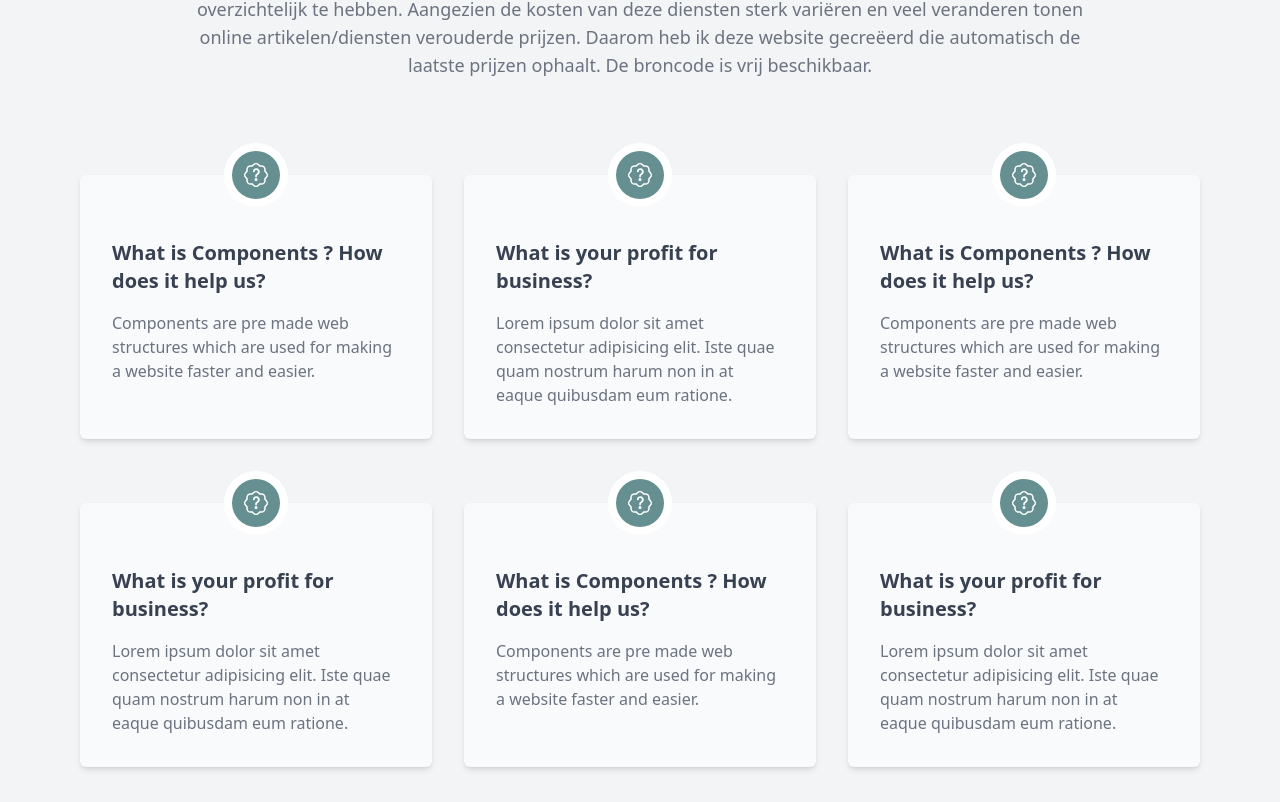
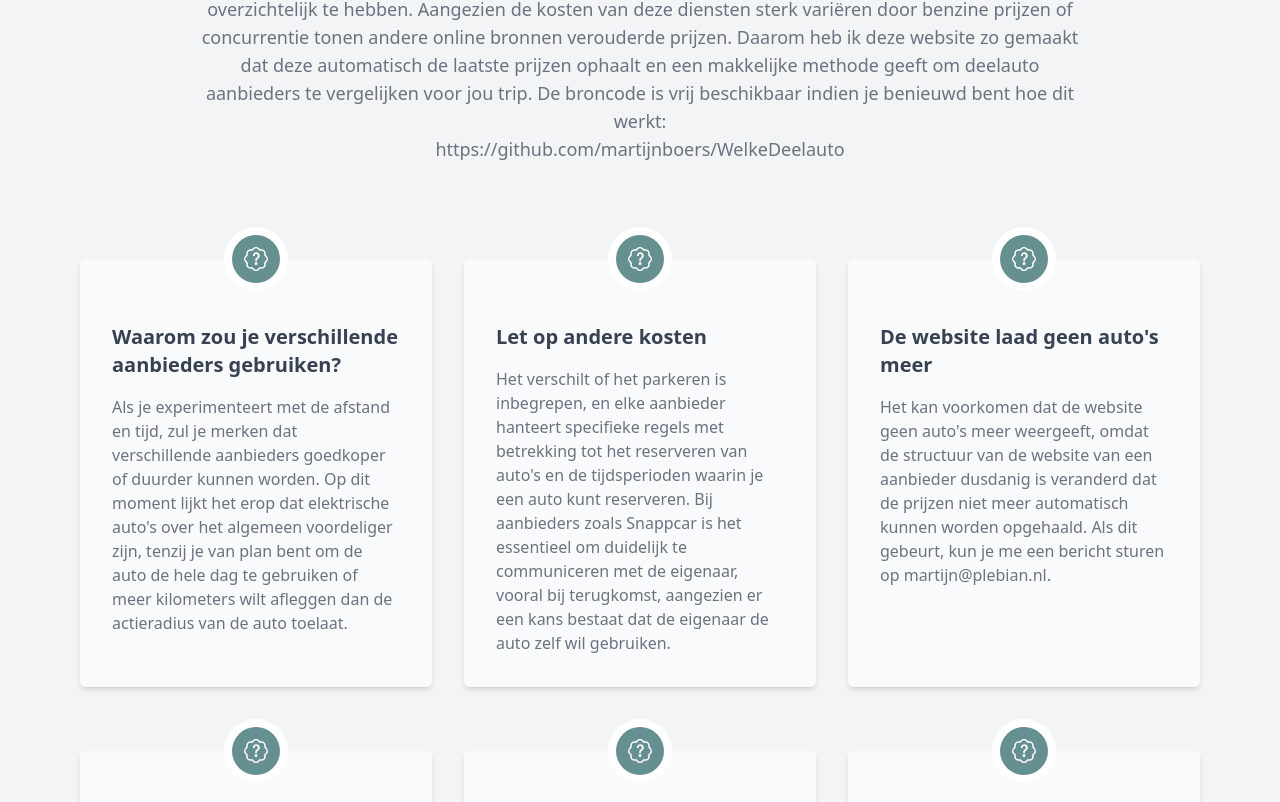
Before and after one commit to martijnboers/WelkeDeelauto, a Next.js app in the folder frontend/: page /about in a window 1280 px wide. Shown: the part 298-1100 px from the top of the page. Built offline with nearby package versions, Linux system fonts and the light colour scheme.

Commit message:
Improve/add copy

```diff
--- a/frontend/app/about/page.js
+++ b/frontend/app/about/page.js
@@ -1,3 +1,5 @@
+import Link from "next/link";
+
 export default function About() {
   return (
     <section className="flex items-center bg-gray-100 py-11 dark:bg-gray-800">
@@ -11,11 +13,16 @@ export default function About() {
           </h2>
           <p className="mb-24 text-lg font-medium text-gray-500 dark:text-gray-400">
             Al jarenlang maak ik gebruik van deelauto's, en ik wilde een
-            eenvoudige manier hebben om alle prijzen overzichtelijk te hebben.
-            Aangezien de kosten van deze diensten sterk variëren en veel
-            veranderen tonen online artikelen/diensten verouderde prijzen.
-            Daarom heb ik deze website gecreëerd die automatisch de laatste
-            prijzen ophaalt. De broncode is vrij beschikbaar.
+            eenvoudige manier creëren om alle prijzen overzichtelijk te hebben.
+            Aangezien de kosten van deze diensten sterk variëren door benzine prijzen of
+            concurrentie tonen andere online bronnen verouderde prijzen. Daarom
+            heb ik deze website zo gemaakt dat deze automatisch de laatste
+            prijzen ophaalt en een makkelijke methode geeft om deelauto
+            aanbieders te vergelijken voor jou trip. De broncode is vrij
+            beschikbaar indien je benieuwd bent hoe dit werkt: <br />
+            <Link href={"https://github.com/martijnboers/WelkeDeelauto"}>
+              https://github.com/martijnboers/WelkeDeelauto
+            </Link>
           </p>
         </div>
         <div className="-mx-4 flex flex-wrap">
@@ -38,11 +45,15 @@ export default function About() {
                 </div>
               </div>
               <h2 className="mb-4 max-w-xs text-xl font-bold leading-7 text-gray-700 dark:text-gray-300">
-                What is Components ? How does it help us?
+                Waarom zou je verschillende aanbieders gebruiken?
               </h2>
               <p className="font-medium text-gray-500 transition duration-200 dark:text-gray-500">
-                Components are pre made web structures which are used for making
-                a website faster and easier.
+                Als je experimenteert met de afstand en tijd, zul je merken dat
+                verschillende aanbieders goedkoper of duurder kunnen worden. Op
+                dit moment lijkt het erop dat elektrische auto's over het
+                algemeen voordeliger zijn, tenzij je van plan bent om de auto de
+                hele dag te gebruiken of meer kilometers wilt afleggen dan de
+                actieradius van de auto toelaat.
               </p>
             </div>
           </div>
@@ -65,11 +76,15 @@ export default function About() {
                 </div>
               </div>
               <h2 className="mb-4 max-w-xs text-xl font-bold leading-7 text-gray-700 dark:text-gray-300">
-                What is your profit for business?
+                Let op andere kosten
               </h2>
               <p className="font-medium text-gray-500 transition duration-200 dark:text-gray-500">
-                Lorem ipsum dolor sit amet consectetur adipisicing elit. Iste
-                quae quam nostrum harum non in at eaque quibusdam eum ratione.
+                Het verschilt of het parkeren is inbegrepen, en elke aanbieder
+                hanteert specifieke regels met betrekking tot het reserveren van
+                auto's en de tijdsperioden waarin je een auto kunt reserveren.
+                Bij aanbieders zoals Snappcar is het essentieel om duidelijk te
+                communiceren met de eigenaar, vooral bij terugkomst, aangezien
+                er een kans bestaat dat de eigenaar de auto zelf wil gebruiken.
               </p>
             </div>
           </div>
@@ -92,11 +107,14 @@ export default function About() {
                 </div>
               </div>
               <h2 className="mb-4 max-w-xs text-xl font-bold leading-7 text-gray-700 dark:text-gray-300">
-                What is Components ? How does it help us?
+                De website laad geen auto's meer
               </h2>
               <p className="font-medium text-gray-500 transition duration-200 dark:text-gray-500">
-                Components are pre made web structures which are used for making
-                a website faster and easier.
+                Het kan voorkomen dat de website geen auto's meer weergeeft,
+                omdat de structuur van de website van een aanbieder dusdanig is
+                veranderd dat de prijzen niet meer automatisch kunnen worden
+                opgehaald. Als dit gebeurt, kun je me een bericht sturen op
+                martijn@plebian.nl.
               </p>
             </div>
           </div>
@@ -119,11 +137,14 @@ export default function About() {
                 </div>
               </div>
               <h2 className="mb-4 max-w-xs text-xl font-bold leading-7 text-gray-700 dark:text-gray-300">
-                What is your profit for business?
+                Hoe kan ik meehelpen met betere resultaten
               </h2>
               <p className="font-medium text-gray-500 transition duration-200 dark:text-gray-500">
-                Lorem ipsum dolor sit amet consectetur adipisicing elit. Iste
-                quae quam nostrum harum non in at eaque quibusdam eum ratione.
+                Merk je dat de weergegeven prijzen niet kloppen? Maak dan een
+                'issue' aan op Github of dien zelf een wijziging in als je
+                programmeerkennis hebt! Op dit moment is deze dienst kosteloos,
+                zolang de kosten voor mijn hostingprovider en Google Maps niet
+                te hoog oplopen.
               </p>
             </div>
           </div>
@@ -146,11 +167,14 @@ export default function About() {
                 </div>
               </div>
               <h2 className="mb-4 max-w-xs text-xl font-bold leading-7 text-gray-700 dark:text-gray-300">
-                What is Components ? How does it help us?
+                Toekomstige features
               </h2>
               <p className="font-medium text-gray-500 transition duration-200 dark:text-gray-500">
-                Components are pre made web structures which are used for making
-                a website faster and easier.
+                Ik zou graag op de kaart de beschikbare auto's van landelijke
+                aanbieders zoals GreenWheel, MyWheels en Sixt Share willen
+                tonen. Het lijkt me ook interessant om gebruikers de
+                mogelijkheid te bieden de kosten van dezelfde rit met het
+                openbaar vervoer te bekijken.
               </p>
             </div>
           </div>
@@ -173,11 +197,13 @@ export default function About() {
                 </div>
               </div>
               <h2 className="mb-4 max-w-xs text-xl font-bold leading-7 text-gray-700 dark:text-gray-300">
-                What is your profit for business?
+                Meer informatie
               </h2>
               <p className="font-medium text-gray-500 transition duration-200 dark:text-gray-500">
-                Lorem ipsum dolor sit amet consectetur adipisicing elit. Iste
-                quae quam nostrum harum non in at eaque quibusdam eum ratione.
+                Voor meer informatie over de voordelen van
+                deelauto's, bezoek de website ritjeweg.nl. Hoewel de homepage
+                vergelijkbare maar verouderde functionaliteit heeft, biedt de
+                site uitstekende artikelen over het gebruik van deelauto's.
               </p>
             </div>
           </div>
--- a/frontend/app/components/provider-results.js
+++ b/frontend/app/components/provider-results.js
@@ -12,10 +12,12 @@ export default function ProviderResults({ tripInformation }) {
             <div className="h-1 w-20 rounded bg-sharedride-500"></div>
           </div>
           <p className="w-full leading-relaxed text-gray-500 lg:w-1/2">
-            De weergegeven informatie is geautomatiseerd, maar kan door
-            abbonomenten of aanbiedingen mogelijk verschillen. Controleer altijd
-            de juistheid door de link in de resultaten te volgen. Deze website
-            is niet gelieerd aan de aanbieders van de deelauto's.
+            De verstrekte informatie is altijd actueel, maar wordt
+            geautomatiseerd gegenereerd op basis van een standaard (gratis)
+            abonnement. Door speciale aanbiedingen of nieuwe regels kunnen de
+            prijzen desondanks afwijken. Het is raadzaam om altijd de prijs
+            handmatig in de betreffende app/website zelf te controleren. Deze
+            website is niet verbonden aan de aanbieders van de deelauto's.
           </p>
         </div>
         <div className="-m-4 flex flex-wrap">
--- a/frontend/app/components/vehicles.js
+++ b/frontend/app/components/vehicles.js
@@ -11,7 +11,7 @@ export default function Vehicles({ tripInformation }) {
   useEffect(() => {
     const controller = new AbortController();
     const { signal } = controller;
-    setLoading(true)
+    setLoading(true);
 
     const requestOptions = {
       method: "POST",
@@ -54,20 +54,30 @@ function Vehicle({ key, data }) {
     <div className="p-4 md:w-1/2 xl:w-1/4">
       <div className="rounded-lg bg-gray-100 p-6">
         <Image
-            key={key}
-            src={"/" + data.vehicle_image}
-            alt="Picture of car"
-            width={300}
-            height={200}
+          key={key}
+          src={"/" + data.vehicle_image}
+          alt="Picture of car"
+          width={300}
+          height={200}
         />
         <h3 className="title-font flex items-center text-xs font-medium tracking-widest text-blue-500">
-          {data.type} {data.electric &&
-            <svg xmlns="http://www.w3.org/2000/svg" fill="none" viewBox="0 0 24 24" stroke-width="1.5"
-                 stroke="currentColor" className="w-4 h-4 ml-1">
-              <path stroke-linecap="round" stroke-linejoin="round"
-                    d="M3.75 13.5l10.5-11.25L12 10.5h8.25L9.75 21.75 12 13.5H3.75z"/>
+          {data.type}{" "}
+          {data.electric && (
+            <svg
+              xmlns="http://www.w3.org/2000/svg"
+              fill="none"
+              viewBox="0 0 24 24"
+              stroke-width="1.5"
+              stroke="currentColor"
+              className="ml-1 h-4 w-4"
+            >
+              <path
+                stroke-linecap="round"
+                stroke-linejoin="round"
+                d="M3.75 13.5l10.5-11.25L12 10.5h8.25L9.75 21.75 12 13.5H3.75z"
+              />
             </svg>
-        }
+          )}
         </h3>
         <h2 className="title-font mb-4 text-lg font-medium text-gray-900">
           {data.provider}
```
Also changed, not shown: frontend/app/components/options.js (+8 -8 lines), frontend/app/components/routing-input.js (+8 -5 lines), frontend/app/components/sliders.js (+4 -4 lines).
